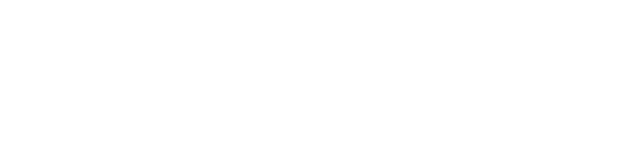
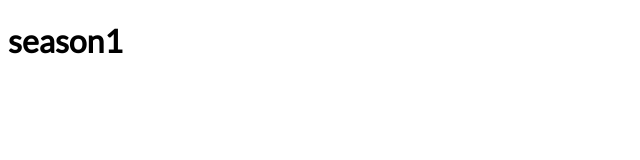
Before and after one commit to Kamal7339/html-and-css_season1, a plain HTML site: page INDEX.HTML in a window 1280 px wide. Shown: the whole page, without its empty margins (0-640 px from the left). Drawn offline with Linux system fonts and the light colour scheme.

Commit message:
Update INDEX.HTML

```diff
--- a/INDEX.HTML
+++ b/INDEX.HTML
@@ -11,6 +11,7 @@
     <title>SEASON 1</title>
 </head>
 <body>
+    <h1>season1</h1>
 
 </body>
 </html>
```
